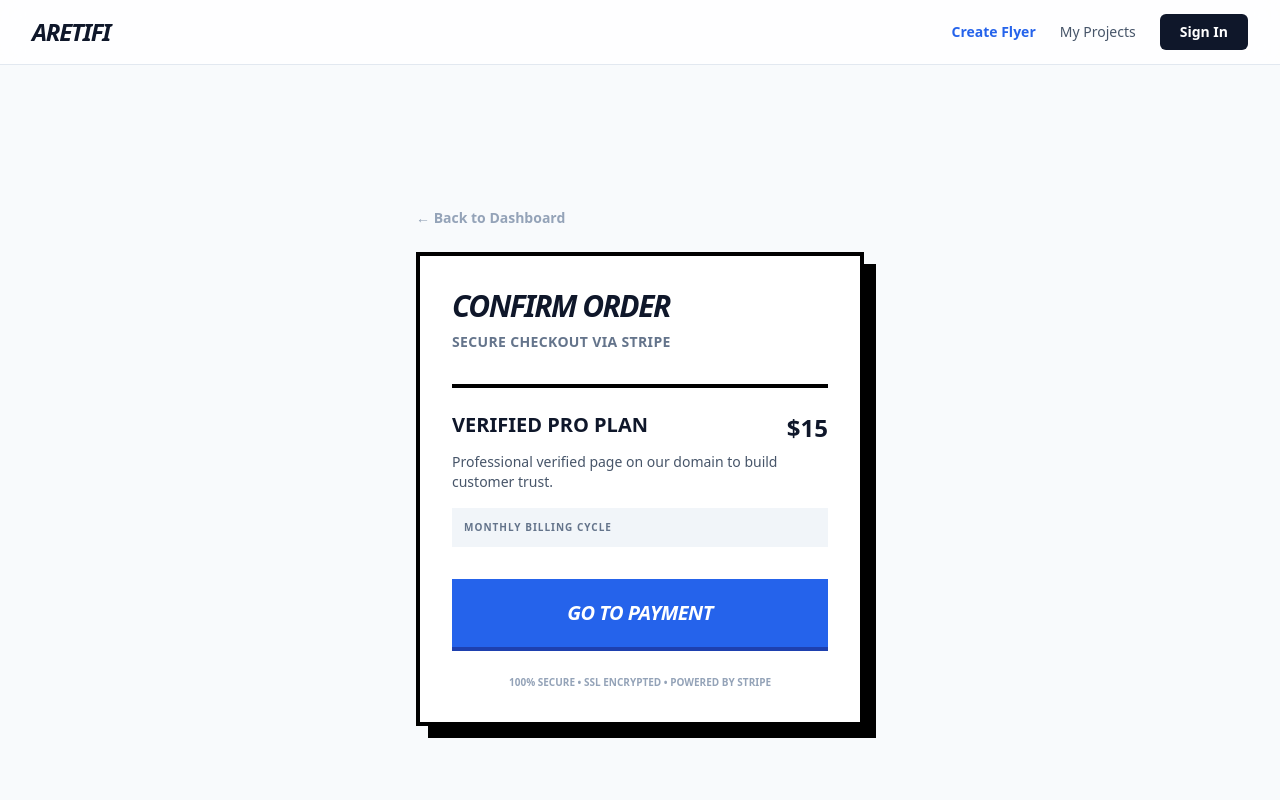
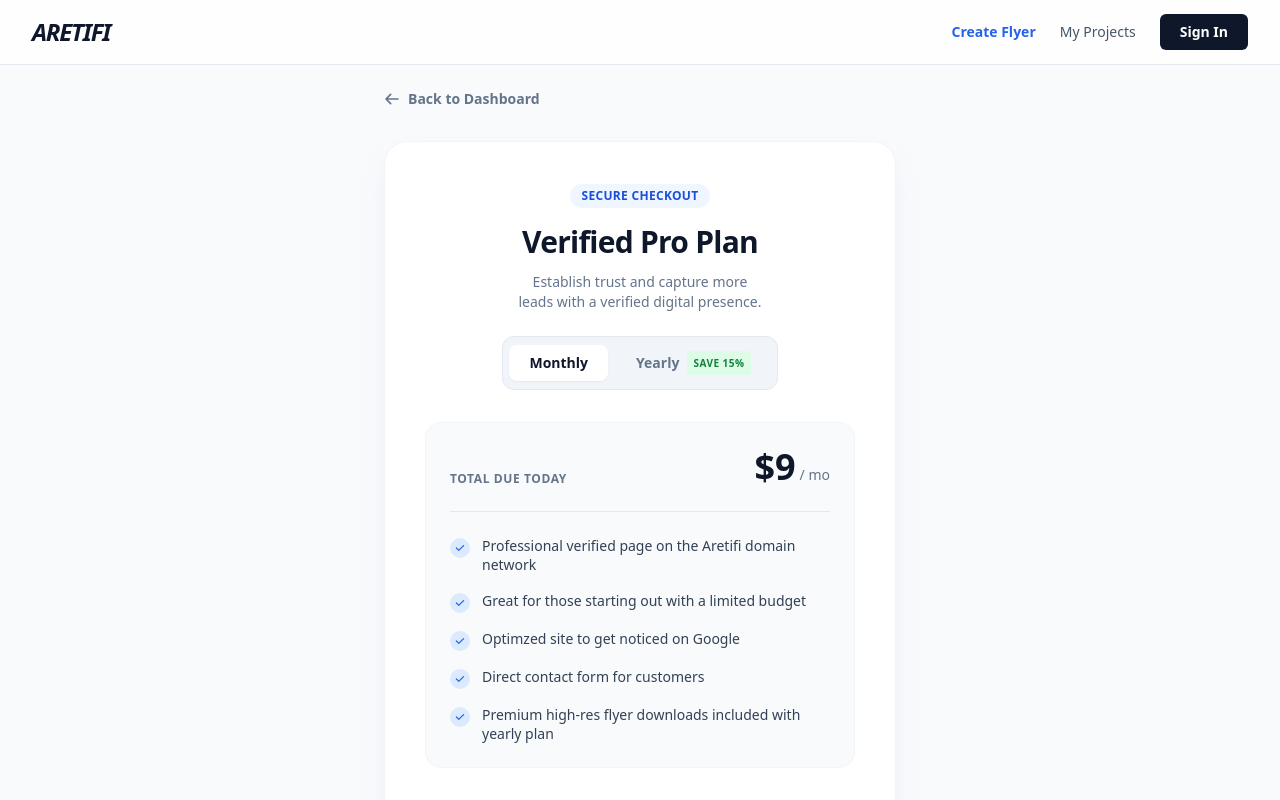
Before and after one commit to jakejmanley-collab/local-service-ads, a Next.js app: page /checkout in a window 1280 px wide. Shown: the top 800 px of the page. Built offline with nearby package versions, Linux system fonts and the light colour scheme.

Commit message:
Update page.tsx

```diff
--- a/app/checkout/page.tsx
+++ b/app/checkout/page.tsx
@@ -6,13 +6,23 @@ import Link from 'next/link';
 
 function CheckoutContent() {
   const searchParams = useSearchParams();
-  const [product, setProduct] = useState({ name: '', price: '', interval: '', desc: '', link: '' });
+  const [isYearly, setIsYearly] = useState(false);
+  const [product, setProduct] = useState({
+    name: '',
+    price: '',
+    interval: '',
+    desc: '',
+    link: '',
+    features: [] as string[]
+  });
 
-  // 1. PASTE YOUR 3 UNIQUE STRIPE LINKS HERE
+  // 1. PASTE YOUR UNIQUE STRIPE LINKS HERE
   const LINKS = {
     FLYERS_OTO: "https://buy.stripe.com/aFa28l6uL2WY11G3Tt3gk01",
-    VERIFIED_PRO: "https://buy.stripe.com/aFadR38CT9lm7q475F3gk02",
-    PRO_PLUS: "https://buy.stripe.com/eVq9AN4mD556cKogGf3gk03"
+    VERIFIED_PRO_MONTHLY: "https://buy.stripe.com/aFadR38CT9lm7q475F3gk02",
+    VERIFIED_PRO_YEARLY: "https://buy.stripe.com/your_yearly_verified_pro_link", // <-- ADD YEARLY LINK
+    PRO_PLUS_MONTHLY: "https://buy.stripe.com/eVq9AN4mD556cKogGf3gk03",
+    PRO_PLUS_YEARLY: "https://buy.stripe.com/your_yearly_pro_plus_link" // <-- ADD YEARLY LINK
   };
 
   useEffect(() => {
@@ -24,60 +34,119 @@ function CheckoutContent() {
         name: 'Premium Business Flyers',
         price: '$25',
         interval: 'One-time',
-        desc: '5 high-end, custom-designed flyers for your trade.',
-        link: LINKS.FLYERS_OTO
+        desc: 'Upgrade your marketing with professional, high-converting assets.',
+        link: LINKS.FLYERS_OTO,
+        features: [
+          '5 high-end, custom-designed flyers',
+          'Completely watermark-free downloads',
+          'Print-ready PDF & high-res PNG formats',
+          'Instant lifetime access in your dashboard'
+        ]
       });
     } else if (plan === 'seo') {
       setProduct({
         name: 'Pro Plus Plan',
-        price: '$49',
-        interval: 'Monthly',
-        desc: 'Your own custom domain (.com) + 20 SEO optimized local pages.',
-        link: LINKS.PRO_PLUS
+        price: isYearly ? '$261' : '$29',
+        interval: isYearly ? 'Yearly' : 'Monthly',
+        desc: 'The ultimate growth engine. Dominate your local service area on Google.',
+        link: isYearly ? LINKS.PRO_PLUS_YEARLY : LINKS.PRO_PLUS_MONTHLY,
+        features: [
+          'Your own custom website (.com)',
+          '20 Google-optimized local service pages',
+          'Contact form directly to your email',
+          'Premium high-res flyer downloads included with yearly plan'
+        ]
       });
     } else {
       setProduct({
         name: 'Verified Pro Plan',
-        price: '$15',
-        interval: 'Monthly',
-        desc: 'Professional verified page on our domain to build customer trust.',
-        link: LINKS.VERIFIED_PRO
+        price: isYearly ? '$86' : '$9',
+        interval: isYearly ? 'Yearly' : 'Monthly',
+        desc: 'Establish trust and capture more leads with a verified digital presence.',
+        link: isYearly ? LINKS.VERIFIED_PRO_YEARLY : LINKS.VERIFIED_PRO_MONTHLY,
+        features: [
+          'Professional verified page on the Aretifi domain network',
+          'Great for those starting out with a limited budget',
+          'Optimzed site to get noticed on Google',
+          'Direct contact form for customers',
+          'Premium high-res flyer downloads included with yearly plan'
+        ]
       });
     }
-  }, [searchParams]);
+  }, [searchParams, isYearly]);
 
   return (
-    <main className="min-h-screen bg-slate-50 flex items-center justify-center p-6 font-sans">
-      <div className="max-w-md w-full">
-        <Link href="/dashboard" className="text-sm font-bold text-slate-400 hover:text-slate-900 mb-6 inline-block">
-          ← Back to Dashboard
+    <main className="min-h-screen bg-slate-50 flex items-center justify-center p-6 font-sans text-slate-900">
+      <div className="max-w-lg w-full">
+        <Link href="/dashboard" className="flex items-center gap-2 text-sm font-bold text-slate-500 hover:text-blue-600 transition-colors mb-8 w-fit">
+          <svg className="w-4 h-4" fill="none" stroke="currentColor" viewBox="0 0 24 24"><path strokeLinecap="round" strokeLinejoin="round" strokeWidth={2.5} d="M10 19l-7-7m0 0l7-7m-7 7h18" /></svg>
+          Back to Dashboard
         </Link>
 
-        <div className="bg-white border-4 border-black shadow-[12px_12px_0px_0px_rgba(0,0,0,1)] p-8">
-          <h1 className="text-3xl font-black uppercase italic mb-2 tracking-tighter italic">Confirm Order</h1>
-          <p className="text-slate-500 font-bold text-sm mb-8 uppercase tracking-wide">Secure Checkout via Stripe</p>
+        <div className="bg-white rounded-3xl shadow-xl shadow-slate-200/50 border border-slate-100 p-8 md:p-10">
+          <div className="text-center mb-8">
+            <div className="inline-block bg-blue-50 text-blue-700 font-bold px-3 py-1 rounded-full text-xs mb-4 tracking-wide uppercase">
+              Secure Checkout
+            </div>
+            <h1 className="text-3xl font-extrabold tracking-tight mb-3">{product.name}</h1>
+            <p className="text-slate-500 font-medium text-sm text-balance max-w-sm mx-auto mb-6">{product.desc}</p>
 
-          <div className="border-t-4 border-black pt-6 mb-8">
-            <div className="flex justify-between items-start mb-2">
-              <h2 className="text-xl font-black uppercase leading-tight">{product.name}</h2>
-              <span className="text-2xl font-black">{product.price}</span>
+            {/* Billing Toggle (Hidden for one-time flyer purchases) */}
+            {product.interval !== 'One-time' && (
+              <div className="flex items-center justify-center gap-2 bg-slate-100 p-1.5 rounded-xl w-fit mx-auto border border-slate-200">
+                <button
+                  onClick={() => setIsYearly(false)}
+                  className={`px-5 py-2 rounded-lg text-sm font-bold transition-all ${!isYearly ? 'bg-white shadow-sm text-slate-900' : 'text-slate-500 hover:text-slate-700'}`}
+                >
+                  Monthly
+                </button>
+                <button
+                  onClick={() => setIsYearly(true)}
+                  className={`px-5 py-2 rounded-lg text-sm font-bold transition-all flex items-center gap-2 ${isYearly ? 'bg-white shadow-sm text-slate-900' : 'text-slate-500 hover:text-slate-700'}`}
+                >
+                  Yearly <span className="text-[10px] bg-green-100 text-green-700 px-1.5 py-0.5 rounded uppercase tracking-wider font-black">Save 15%</span>
+                </button>
+              </div>
+            )}
+          </div>
+
+          <div className="bg-slate-50 rounded-2xl p-6 border border-slate-100 mb-8">
+            <div className="flex justify-between items-end mb-6 pb-6 border-b border-slate-200">
+              <span className="text-slate-500 font-bold uppercase tracking-wider text-xs">Total Due Today</span>
+              <div className="text-right">
+                <span className="text-4xl font-black text-slate-900">{product.price}</span>
+                <span className="text-slate-500 font-medium text-sm ml-1">/ {product.interval === 'Monthly' ? 'mo' : product.interval === 'Yearly' ? 'yr' : 'one-time'}</span>
+              </div>
             </div>
-            <p className="text-slate-600 text-sm font-medium mb-4">{product.desc}</p>
-            <div className="bg-slate-100 p-3 text-[10px] font-black uppercase tracking-widest text-slate-500">
-              {product.interval} Billing Cycle
-            </div>
+
+            <ul className="space-y-4">
+              {product.features.map((feature, idx) => (
+                <li key={idx} className="flex items-start gap-3">
+                  <div className="mt-0.5 w-5 h-5 rounded-full bg-blue-100 text-blue-600 flex items-center justify-center shrink-0">
+                    <svg className="w-3 h-3" fill="currentColor" viewBox="0 0 20 20">
+                      <path fillRule="evenodd" d="M16.707 5.293a1 1 0 010 1.414l-8 8a1 1 0 01-1.414 0l-4-4a1 1 0 011.414-1.414L8 12.586l7.293-7.293a1 1 0 011.414 0z" clipRule="evenodd" />
+                    </svg>
+                  </div>
+                  <span className="text-sm font-medium text-slate-700 leading-snug">{feature}</span>
+                </li>
+              ))}
+            </ul>
           </div>
 
           <Link
             href={product.link}
-            className="block w-full bg-blue-600 text-white text-center font-black py-5 uppercase text-xl italic tracking-tight border-b-4 border-blue-800 active:translate-y-1 active:border-b-0 transition-all hover:bg-blue-700"
+            className="flex items-center justify-center w-full bg-blue-600 text-white font-bold text-lg py-4 rounded-xl shadow-lg shadow-blue-200 hover:bg-blue-700 hover:shadow-xl hover:-translate-y-0.5 transition-all duration-200"
           >
-            Go to Payment
+            Continue to Payment
+            <svg className="w-5 h-5 ml-2" fill="none" stroke="currentColor" viewBox="0 0 24 24"><path strokeLinecap="round" strokeLinejoin="round" strokeWidth={2.5} d="M14 5l7 7m0 0l-7 7m7-7H3" /></svg>
           </Link>
 
-          <p className="text-center text-[10px] font-bold text-slate-400 mt-6 uppercase">
-            100% Secure • SSL Encrypted • Powered by Stripe
-          </p>
+          <div className="flex items-center justify-center gap-2 mt-6 text-slate-400">
+            <svg className="w-4 h-4" fill="currentColor" viewBox="0 0 20 20"><path fillRule="evenodd" d="M5 9V7a5 5 0 0110 0v2a2 2 0 012 2v5a2 2 0 01-2 2H5a2 2 0 01-2-2v-5a2 2 0 012-2zm8-2v2H7V7a3 3 0 016 0z" clipRule="evenodd" /></svg>
+            <p className="text-xs font-semibold uppercase tracking-wider">
+              100% Secure • Powered by Stripe
+            </p>
+          </div>
         </div>
       </div>
     </main>
@@ -86,7 +155,7 @@ function CheckoutContent() {
 
 export default function CheckoutPage() {
   return (
-    <Suspense fallback={<div className="min-h-screen flex items-center justify-center font-black uppercase italic text-slate-400">Loading Order...</div>}>
+    <Suspense fallback={<div className="min-h-screen flex items-center justify-center font-bold text-slate-400 bg-slate-50">Loading Secure Checkout...</div>}>
       <CheckoutContent />
     </Suspense>
   );
```
